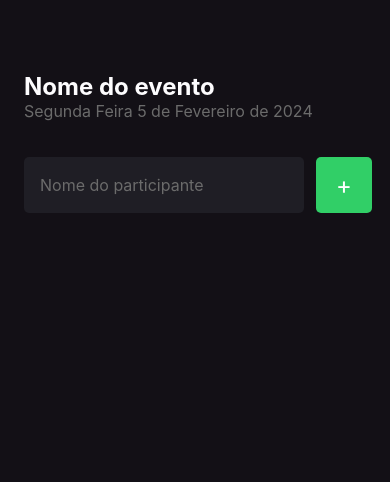
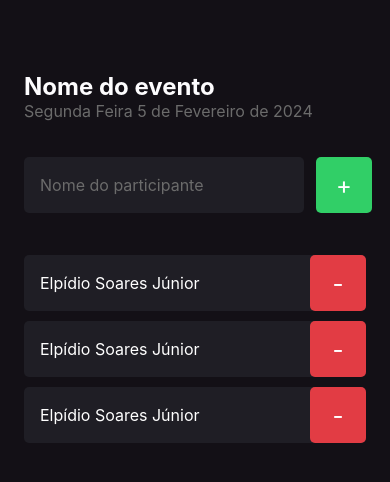
Before and after one commit to elpidiosjr/gameplay, a React Native app: screen / in a window 390 px wide. Shown: the top 482 px of the page. Built offline with nearby package versions, Linux system fonts and the light colour scheme.

Commit message:
components

```diff
--- /dev/null
+++ b/src/components/Participant/index.tsx
@@ -0,0 +1,19 @@
+import { View, Text, TouchableOpacity} from 'react-native';
+
+import { styles } from './styles';
+
+export function Participant (){
+    return (
+        <View style={styles.container} >
+            <Text style={styles.name}>
+                Elpídio Soares Júnior
+            </Text>
+
+            <TouchableOpacity style={styles.button}>
+            <Text style={styles.buttonText}>
+            -
+            </Text>
+            </TouchableOpacity>
+        </View>
+    )
+}
--- /dev/null
+++ b/src/components/Participant/styles.ts
@@ -0,0 +1,30 @@
+import { StyleSheet } from "react-native";
+
+export const styles = StyleSheet.create({
+    container: {
+        width: '100%',
+        backgroundColor: '#1F1E25',
+        borderRadius: 5,
+        flexDirection: 'row',
+        alignItems: 'center',
+        marginBottom: 10
+    },
+    name: {
+        flex: 1,
+        fontSize: 16,
+        color: '#fff',
+        marginLeft: 16
+    },
+    buttonText: {
+        color: "#FFF",
+        fontSize:24
+      },
+      button: {
+        width:56,
+        height: 56,
+        borderRadius: 5,
+        backgroundColor: '#E23C44',
+        alignItems: 'center',
+        justifyContent: 'center',
+      },
+});
--- a/src/screens/Home/index.tsx
+++ b/src/screens/Home/index.tsx
@@ -1,6 +1,8 @@
 import { Text, View, TextInput, TouchableOpacity } from "react-native";
 
 import { styles } from './styles';
+
+import { Participant } from "../../components/Participant";
 
 export default function Home() {
 
@@ -29,6 +31,9 @@
        </Text>
       </TouchableOpacity>
     </View>
+    <Participant/>
+    <Participant/>
+    <Participant/>
   </View>
   );
 }
```
